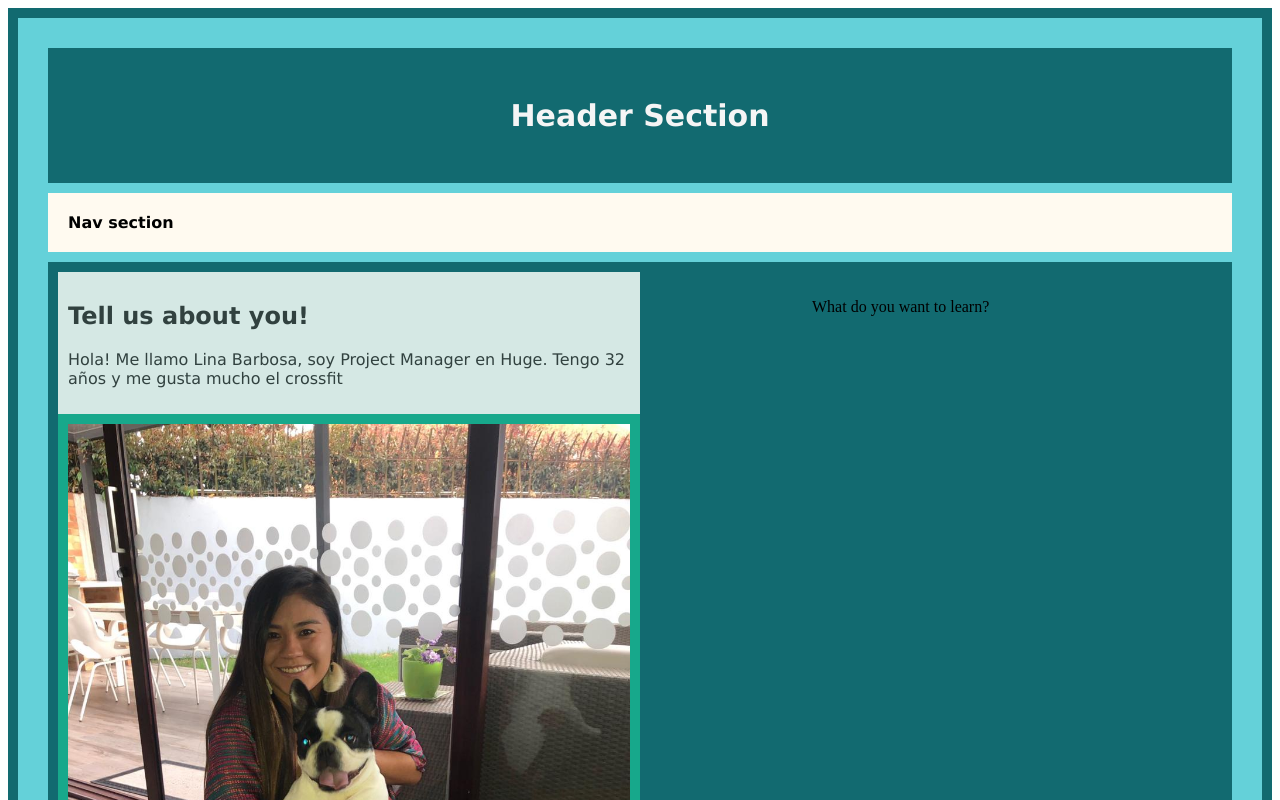
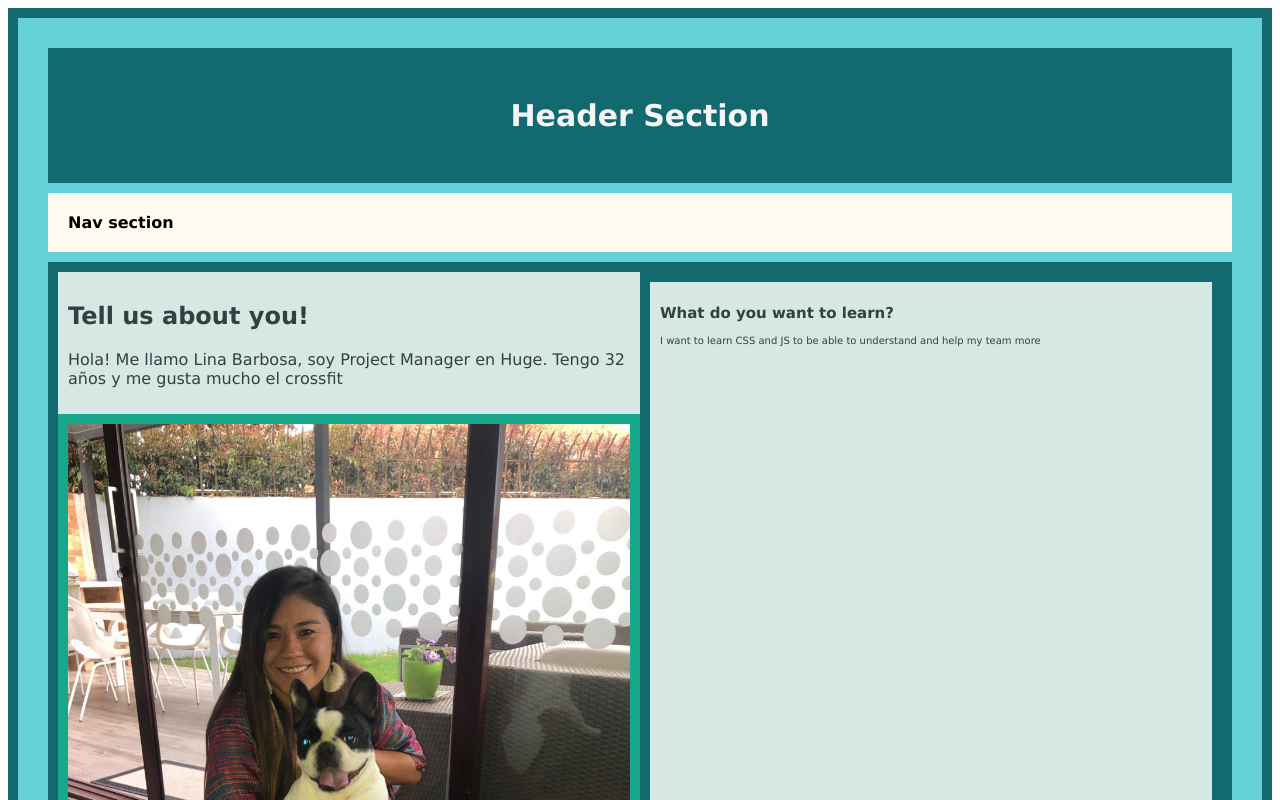
Before and after one commit to linbar87/rtsc8_homeworks, a plain HTML site: page Clase 1/index.html in a window 1280 px wide. Shown: the top 800 px of the page. Drawn offline with Linux system fonts and the light colour scheme.

Commit message:
added Clase 1 homework

```diff
--- a/Clase 1/index.html
+++ b/Clase 1/index.html
@@ -30,7 +30,10 @@
             </div>
         </div>
         <div class="box__right">
-            <p>What do you want to learn?</p>
+            <div class="box__top">
+            <h2>What do you want to learn?</h2>
+            <p>I want to learn CSS and JS to be able to understand and help my team more</p>
+        </div>
         </div>
 
     </section>
--- a/Clase 1/styles.css
+++ b/Clase 1/styles.css
@@ -54,8 +54,11 @@ border: solid rgb(18, 106, 112) 10px;
 }
 
 .box__right {
-    width: 400px;
+    background: rgb(213, 232, 228);
+    width: 700px;
     margin: 10px;
+    color: aqua;
+    font-size: 10px;
 }
 
 .footer {
```
